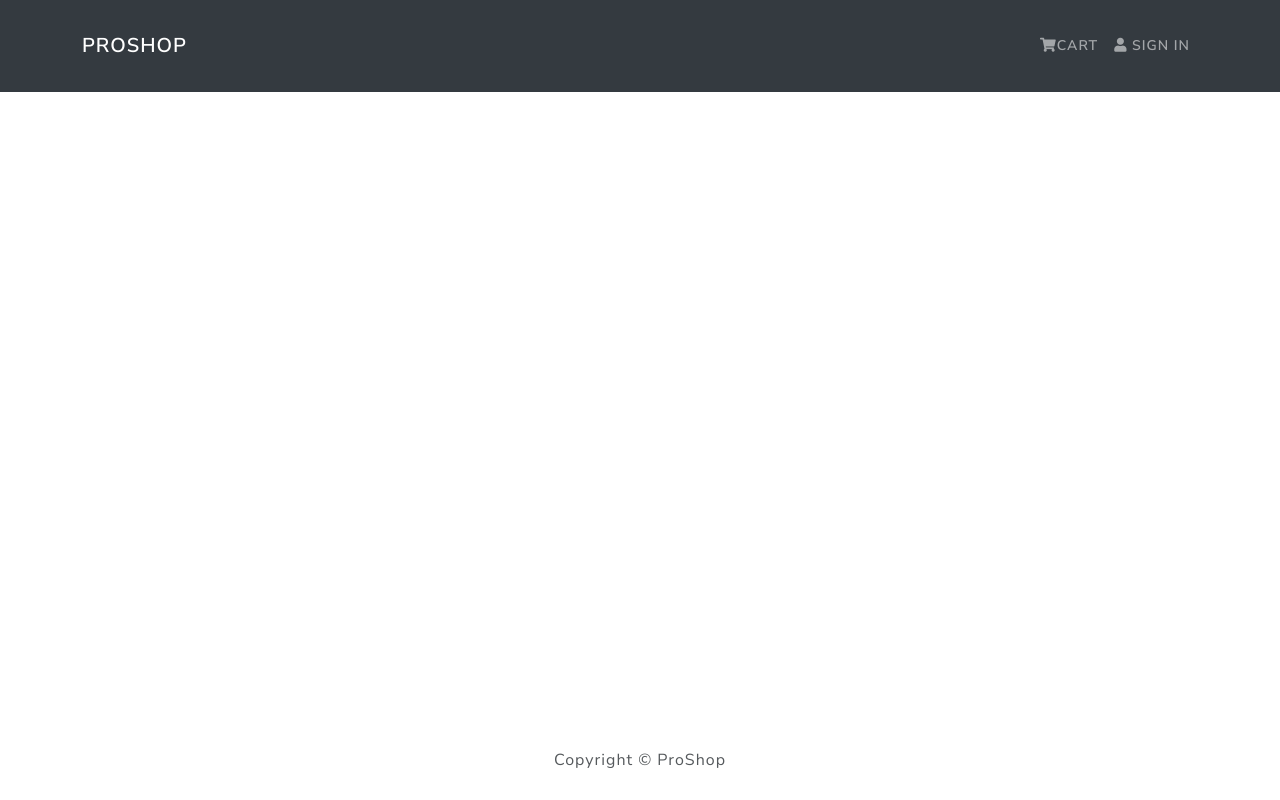
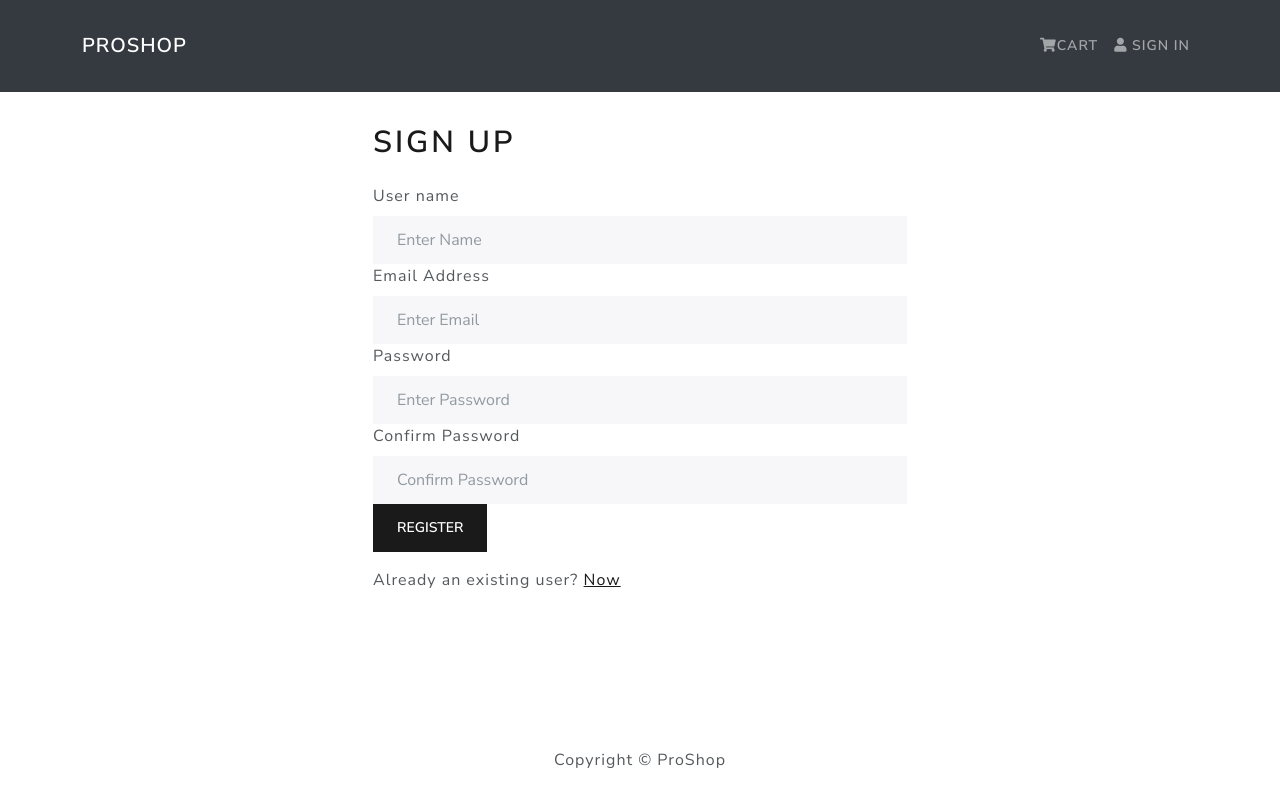
Before and after one commit to AbdurrahmanAK-541/ProShop, a React (Create React App) app in the folder frontend/: page /register in a window 1280 px wide. Built offline with nearby package versions, Linux system fonts and the light colour scheme.

Commit message:
Able to register users correctly from the frontend RegisterScreen ensuring unique email is used each time and password + confirmed password match

```diff
--- a/frontend/src/App.js
+++ b/frontend/src/App.js
@@ -7,6 +7,7 @@ import HomeScreen from './screens/HomeScreen'
 import ProductScreen from './screens/ProductScreen'
 import CartScreen from './screens/CartScreen'
 import LoginScreen from './screens/LoginScreen'
+import RegisterScreen from './screens/RegisterScreen'
 
 const App = () => {
   return (
@@ -15,6 +16,7 @@ const App = () => {
       <main className='py-3'>
         <Container>
           <Route path='/login' component={LoginScreen} />
+          <Route path='/register' component={RegisterScreen} />
           <Route path='/product/:id' component={ProductScreen} />
           <Route
             path='/cart/:id?'
--- a/frontend/src/actions/userActions.js
+++ b/frontend/src/actions/userActions.js
@@ -4,6 +4,9 @@ import {
   USER_LOGIN_REQUEST,
   USER_LOGIN_SUCCESS,
   USER_LOGOUT,
+  USER_REGISTER_FAIL,
+  USER_REGISTER_REQUEST,
+  USER_REGISTER_SUCCESS,
 } from '../constants/userConstants'
 
 export const login = (email, password) => async (dispatch) => {
@@ -45,3 +48,42 @@ export const logout = () => (dispatch) => {
   localStorage.removeItem('userInformation') //removes the user information from local storage when logging out
   dispatch({ type: USER_LOGOUT }) //DISPATCH = Action completed
 }
+export const register = (name, email, password) => async (dispatch) => {
+  try {
+    dispatch({
+      type: USER_REGISTER_REQUEST,
+    })
+
+    const config = {
+      heades: {
+        'Content-Type': 'application/json',
+      },
+    }
+
+    const { data } = await axios.post(
+      '/api/users',
+      { name, email, password },
+      config
+    )
+
+    dispatch({
+      type: USER_REGISTER_SUCCESS,
+      payload: data,
+    })
+
+    dispatch({
+      type: USER_LOGIN_SUCCESS, //LOGS user in as soon as they register
+      payload: data,
+    })
+
+    localStorage.setItem('userInformation', JSON.stringify(data)) //8:00 44
+  } catch (error) {
+    dispatch({
+      type: USER_REGISTER_FAIL,
+      payload:
+        error.response && error.response.data.message
+          ? error.response.data.message
+          : error.message,
+    })
+  }
+}
--- a/frontend/src/constants/userConstants.js
+++ b/frontend/src/constants/userConstants.js
@@ -2,3 +2,7 @@ export const USER_LOGIN_REQUEST = 'USER_LOGIN_REQUEST'
 export const USER_LOGIN_SUCCESS = 'USER_LOGIN_SUCCESS'
 export const USER_LOGIN_FAIL = 'USER_LOGIN_FAIL'
 export const USER_LOGOUT = 'USER_LOGOUT'
+
+export const USER_REGISTER_REQUEST = 'USER_REGISTER_REQUEST'
+export const USER_REGISTER_SUCCESS = 'USER_REGISTER_SUCCESS'
+export const USER_REGISTER_FAIL = 'USER_REGISTER_FAIL'
--- a/frontend/src/reducers/userReducers.js
+++ b/frontend/src/reducers/userReducers.js
@@ -3,6 +3,9 @@ import {
   USER_LOGIN_REQUEST,
   USER_LOGIN_SUCCESS,
   USER_LOGOUT,
+  USER_REGISTER_FAIL,
+  USER_REGISTER_REQUEST,
+  USER_REGISTER_SUCCESS,
 } from '../constants/userConstants'
 
 export const userLoginReducer = (state = {}, action) => {
@@ -19,3 +22,16 @@ export const userLoginReducer = (state = {}, action) => {
       return state
   }
 }
+
+export const userRegisterReducer = (state = {}, action) => {
+  switch (action.type) {
+    case USER_REGISTER_REQUEST:
+      return { loading: true }
+    case USER_REGISTER_SUCCESS:
+      return { loading: false, userInformation: action.payload }
+    case USER_REGISTER_FAIL:
+      return { loading: false, error: action.payload }
+    default:
+      return state
+  }
+}
--- a/frontend/src/screens/LoginScreen.js
+++ b/frontend/src/screens/RegisterScreen.js
@@ -5,38 +5,55 @@ import { useDispatch, useSelector } from 'react-redux'
 import Message from '../components/Message'
 import Loader from '../components/Loader'
 import FormContainer from '../components/FormContainer'
-import { login } from '../actions/userActions'
+import { register } from '../actions/userActions'
 
-const LoginScreen = ({ location, history }) => {
+const RegisterScreen = ({ location, history }) => {
   const [email, setEmail] = useState('')
+  const [name, setName] = useState('')
   const [password, setPassword] = useState('')
+  const [confirmPassword, setConfirmPassword] = useState('')
+  const [message, setMessage] = useState(null)
 
   const dispatch = useDispatch()
 
-  const userLogin = useSelector((state) => state.userLogin)
-  const { loading, error, userInformation } = userLogin
+  const userRegister = useSelector((state) => state.userRegister)
+  const { loading, error, userInformation } = userRegister
 
   const redirect = location.search ? location.search.split('=')[1] : '/'
 
   useEffect(() => {
     if (userInformation) {
-      //userInfo?
       history.push(redirect)
     }
   }, [history, userInformation, redirect])
 
   const submitHandler = (e) => {
     e.preventDefault()
-    dispatch(login(email, password))
-    //Dispatch login
+    if (password !== confirmPassword) {
+      //if the inputted password is not equal to the inputted confirm password
+      setMessage('Passwords Do Not Match') //display warning message
+    } else {
+      dispatch(register(name, email, password)) // if they do match. launch dispatch.
+    }
   }
 
   return (
     <FormContainer>
-      <h1>Sign In</h1>
+      <h1>Sign Up</h1>
+      {message && <Message variant='danger'>{message}</Message>}
       {error && <Message variant='danger'>{error}</Message>}
       {loading && <Loader />}
       <Form onSubmit={submitHandler}>
+        <Form.Group controlId='name'>
+          <Form.Label>User name</Form.Label>
+          <Form.Control
+            type='name'
+            placeholder='Enter Name'
+            value={name}
+            onChange={(e) => setName(e.target.value)}
+          ></Form.Control>
+        </Form.Group>
+
         <Form.Group controlId='email'>
           <Form.Label>Email Address</Form.Label>
           <Form.Control
@@ -57,16 +74,26 @@ const LoginScreen = ({ location, history }) => {
           ></Form.Control>
         </Form.Group>
 
+        <Form.Group controlId='confirmPassword'>
+          <Form.Label>Confirm Password</Form.Label>
+          <Form.Control
+            type='Password'
+            placeholder='Confirm Password'
+            value={confirmPassword}
+            onChange={(e) => setConfirmPassword(e.target.value)}
+          ></Form.Control>
+        </Form.Group>
+
         <Button type='submit' variant='primary'>
-          Sign in
+          Register
         </Button>
       </Form>
 
       <Row className='py-3'>
         <Col>
-          New User?{' '}
-          <Link to={redirect ? `/register/redirect=${redirect}` : `/register`}>
-            Register Now
+          Already an existing user?{' '}
+          <Link to={redirect ? `/login?redirect=${redirect}` : `/login`}>
+            Now
           </Link>
         </Col>
       </Row>
@@ -74,4 +101,4 @@ const LoginScreen = ({ location, history }) => {
   )
 }
 
-export default LoginScreen
+export default RegisterScreen
--- a/frontend/src/store.js
+++ b/frontend/src/store.js
@@ -6,13 +6,14 @@ import {
   productDetailsReducer,
 } from './reducers/productReducers'
 import { cartReducer } from './reducers/cartReducers' /*imported so that it can be used*/
-import { userLoginReducer } from './reducers/userReducers'
+import { userLoginReducer, userRegisterReducer } from './reducers/userReducers'
 
 const reducer = combineReducers({
   productList: productListReducer,
   productDetails: productDetailsReducer,
   cart: cartReducer /*naming conventions: Call the reducer to whatever its called in the state then the reducers*/,
   userLogin: userLoginReducer,
+  userRegister: userRegisterReducer,
 })
 
 const cartItemsFromStorage = localStorage.getItem('cartItems')
```
Also changed, not shown: 2 other files (tests, documents, lock files or other folders).
